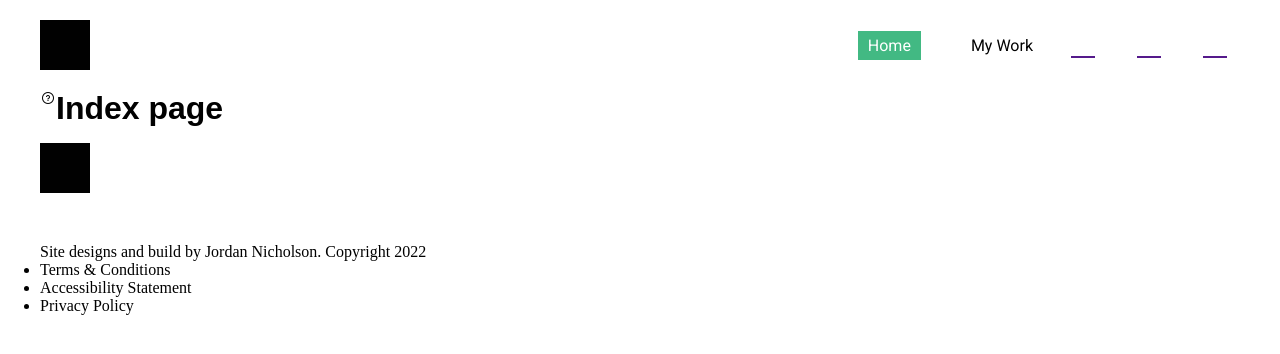
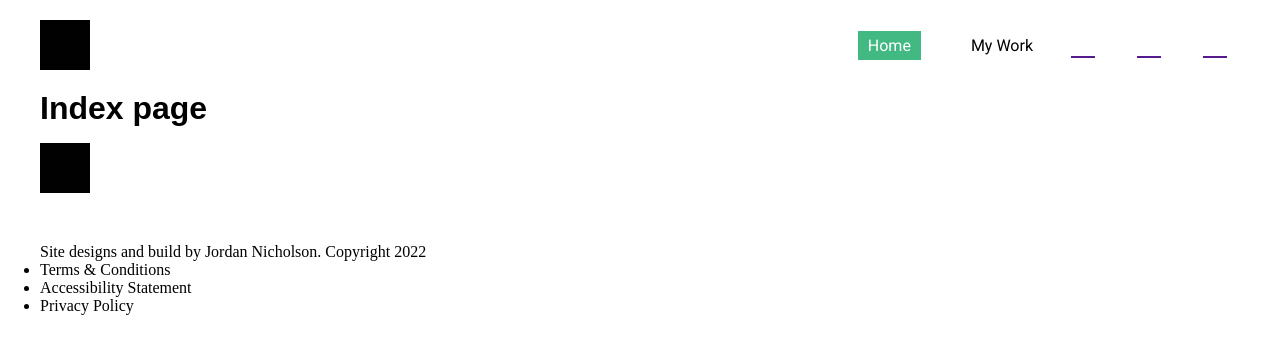
Before and after one commit to JordanNic/personal-site, a Nuxt app: page / in a window 1280 px wide. Shown: the top 354 px of the page. Built offline with nearby package versions, Linux system fonts and the light colour scheme.

Commit message:
Removed icon from index page

```diff
--- a/pages/index.vue
+++ b/pages/index.vue
@@ -1,4 +1,3 @@
 <template>
-    <i class="las la-question-circle"></i>
     <h1>Index page</h1>
 </template>
```
